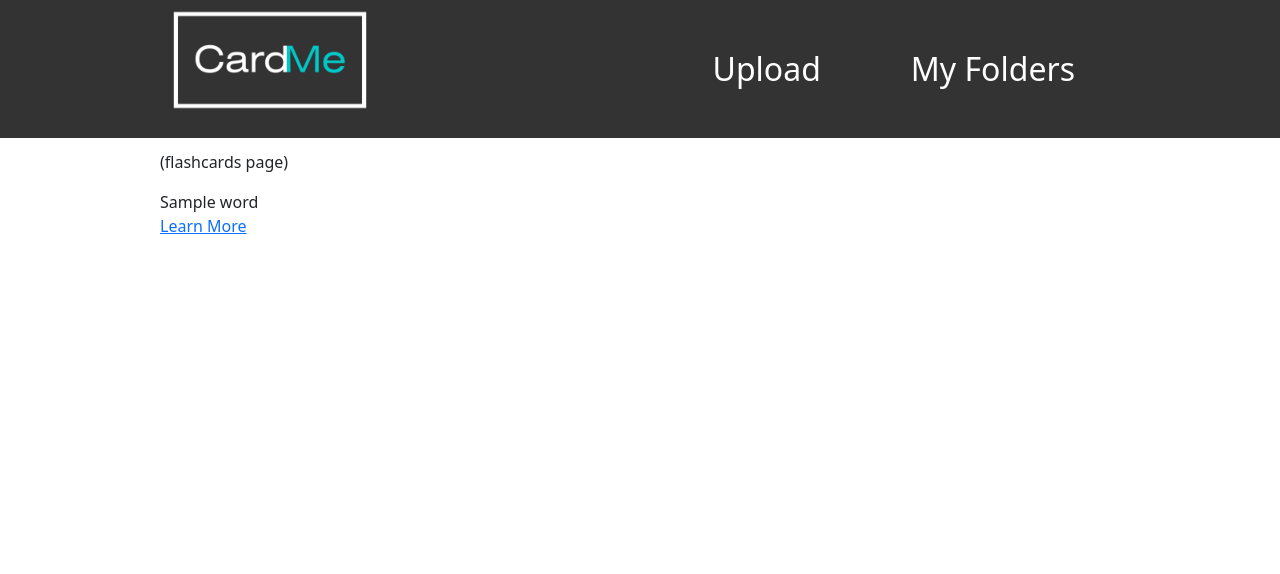
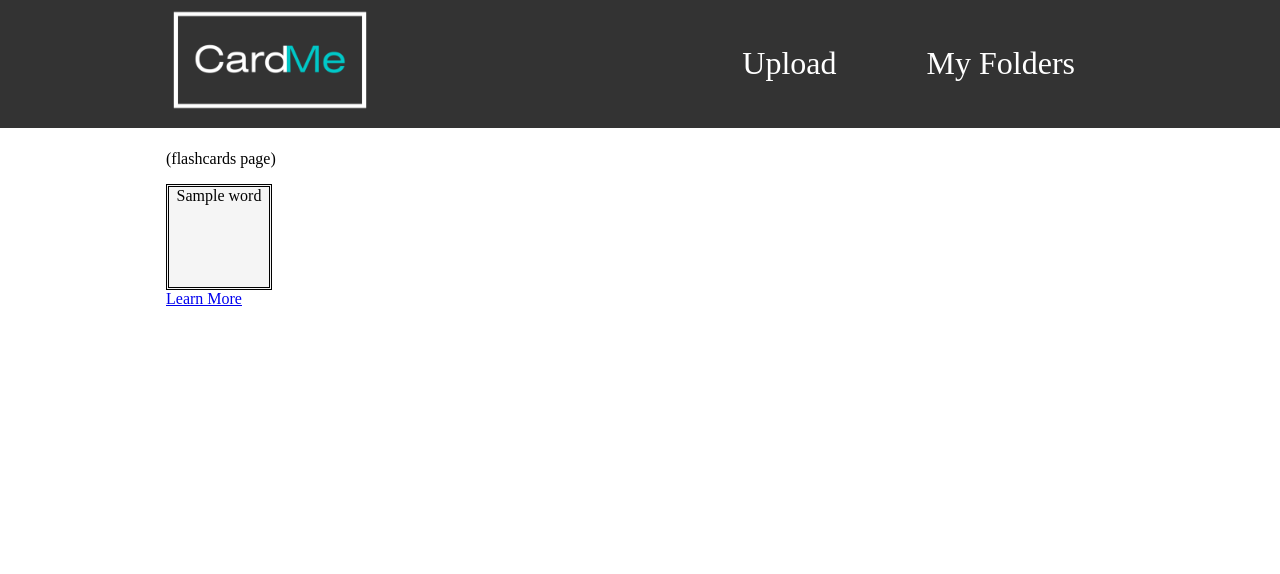
Before and after one commit to JacksonHagood/CardMe, a Python web app: template templates/flashcards.html in a window 1280 px wide. Shown: the top 574 px of the page. Run offline with Jinja, Linux system fonts and the light colour scheme; the template is opened without the code that fills it: most values are stand-ins (such as "Sample title", 1, 10 or a date in 2020).

Commit message:
added basic css to flashcards page

```diff
--- a/static/css/style.css
+++ b/static/css/style.css
@@ -134,3 +134,55 @@
     top: 50%;
     left: 50%;
 }
+
+/* flashcards display formatting */
+
+.flashcards-pane {
+    display: grid;
+    grid-template-columns: 1fr 1fr;
+    justify-content: center;
+}
+
+.input-wraper {
+    display: none;
+}
+
+label div.card-data {
+    transition: 1000ms;
+}
+
+.input-wraper:checked + label div.card-data{
+    transform: rotateY(180deg);
+}
+
+.single-card {
+    height: 150px;
+    width: 100px;
+}
+
+.flip-pane {
+    height: 100px;
+    width: 100px;
+}
+
+.card-data {
+    align-items: center;
+    position: relative;
+    border-style: double;
+    border-width: 3px;
+    border-color: black;
+    background-color: whitesmoke;
+    height: 100px;
+    width: 100px;
+}
+
+.card-data .word{
+    display: grid;
+    justify-content: center;
+}
+
+.card-data .def {
+    display: grid;
+    justify-content: center;
+    transform: rotateY(180deg);
+}
--- a/templates/flashcards.html
+++ b/templates/flashcards.html
@@ -4,8 +4,6 @@
 <html>
     <head>
         <link id = "theme" rel = "stylesheet" type = "text/css" href = "{{url_for('static', filename='css/style.css')}}"/>
-        <!-- CSS only -->
-        <link href="https://cdn.jsdelivr.net/npm/bootstrap@5.1.3/dist/css/bootstrap.min.css" rel="stylesheet" integrity="sha384-1BmE4kWBq78iYhFldvKuhfTAU6auU8tT94WrHftjDbrCEXSU1oBoqyl2QvZ6jIW3" crossorigin="anonymous">
     </head>
 
     <body>
@@ -22,18 +20,20 @@
                 (flashcards page)
                 <div class = "flashcards-pane">
                 {%for (word, definition, link) in data%}
-
-                    <div id="{{index}}" onclick="changeText(this)">
-                        <div class="word" style="display: block">
+                <div class="single-card">
+                    <input type="checkbox" class = "input-wraper" id="id-{{loop.index0}}">
+                    <label for="id-{{loop.index0}}" class = "flip-pane">
+                    <div class="card-data" onclick="changeText(this)">
+                            <div class="word" style="display: grid">
                                 {{word}}
                             </div>
                             <div class="def" style="display: none;">
                                 {{definition}}
                             </div>
                     </div>
-                    <a href="{{link}}">
-                        Learn More
-                    </a>
+                    </label>
+                    <a href="{{link}}" target="_blank"> Learn More</a>
+                </div>
 
                 {%endfor%}
                 </div>
@@ -45,14 +45,16 @@
         </div>
         <script>
             function changeText(elem) {
+                setTimeout(function() {
                     if (elem.getElementsByClassName("word")[0].style.display == "none") {
-                    elem.getElementsByClassName("word")[0].style.display = "block";
+                        elem.getElementsByClassName("word")[0].style.display = "grid";
                         elem.getElementsByClassName("def")[0].style.display = "none";
                     }
                     else {
                         elem.getElementsByClassName("word")[0].style.display = "none";
-                    elem.getElementsByClassName("def")[0].style.display = "block";
+                        elem.getElementsByClassName("def")[0].style.display = "grid";
                     }
+                }, 270)
             }
         </script>
     </body>
```
Lines whose indentation alone changed are shown as unchanged.
